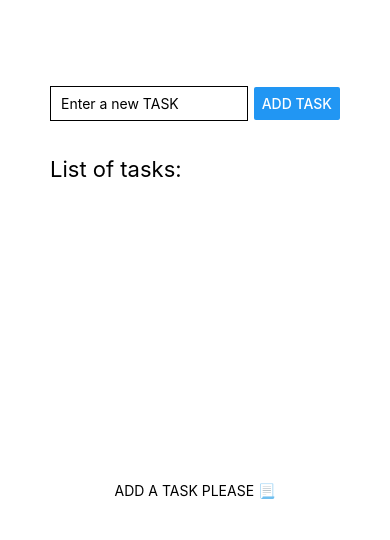
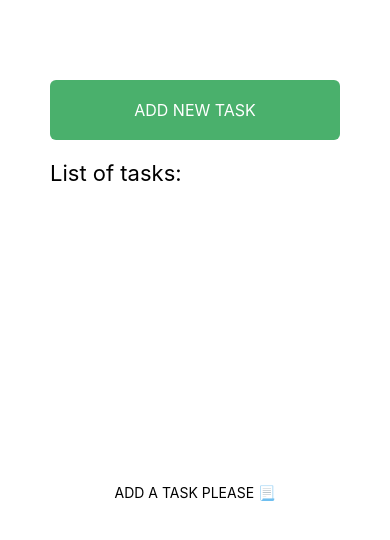
Before and after one commit to facuariasla/react-native_notes, a React Native app: screen / in a window 390 px wide. Shown: the top 540 px of the page. Built offline with nearby package versions, Linux system fonts and the light colour scheme.

Commit message:
img added in TaskItem and add Task style changed

```diff
--- a/App.js
+++ b/App.js
@@ -1,4 +1,11 @@
-import { StyleSheet, Text, View, FlatList } from "react-native";
+import {
+  StyleSheet,
+  Text,
+  View,
+  FlatList,
+  Button,
+  Pressable,
+} from "react-native";
 import { useState } from "react";
 import TaskItem from "./components/TaskItem";
 import TaskInput from "./components/TaskInput";
@@ -6,6 +13,7 @@ import TaskInput from "./components/TaskInput";
 export default function App() {
   const [enteredGoalText, setEnteredGoalText] = useState("");
   const [courseGoals, setCourseGoals] = useState([]);
+  const [modalVisible, setModalVisible] = useState(false);
 
   function goalInputHandler(enteredText) {
     setEnteredGoalText(enteredText);
@@ -13,6 +21,7 @@ export default function App() {
 
   function addGoalHandler() {
     //Actual time
+    if (!enteredGoalText) return;
     const actualTime = `${new Date().toLocaleDateString()} - ${new Date().getHours()}:${new Date().getMinutes()}`;
     console.log(actualTime);
     // console.log(enteredGoalText);
@@ -27,6 +36,7 @@ export default function App() {
       ...currentCourseGoals,
     ]);
     setEnteredGoalText("");
+    setModalVisible(false);
   }
 
   function deleteGoal(goalId) {
@@ -36,11 +46,27 @@ export default function App() {
 
   return (
     <View style={styles.container}>
+      {/* <Button
+        title="Add New Task"
+        color="#4AB06C"
+
+      /> */}
+      <Pressable
+        android_ripple={{color:'#57C67C'}}
+        style={styles.pressableAdd}
+        onPress={() => setModalVisible(true)}
+      >
+        <Text style={styles.pressableText}>ADD NEW TASK</Text>
+      </Pressable>
+
       <TaskInput
         goalInputHandler={goalInputHandler}
         enteredGoalText={enteredGoalText}
         addGoalHandler={addGoalHandler}
+        visible={modalVisible}
+        setModalVisible={setModalVisible}
       />
+
       <View style={styles.goalsData}>
         <Text style={styles.taskstitle}>List of tasks:</Text>
         {/* <ScrollView> */}
@@ -72,9 +98,23 @@ const styles = StyleSheet.create({
   container: {
     flex: 1,
     padding: 50,
+    paddingTop: 80,
+  },
+  pressableAdd: {
+    height: 60,
+    width: "100%",
+    backgroundColor: "#4AB06C",
+    alignItems: "center",
+    justifyContent: "center",
+    borderRadius: 6,
+  },
+  pressableText: {
+    fontSize: 16,
+    color: "#fff",
   },
   goalsData: {
     flex: 6,
+    paddingTop: 20,
   },
   taskstitle: {
     fontSize: 22,
--- a/components/TaskInput.js
+++ b/components/TaskInput.js
@@ -1,36 +1,65 @@
-import { StyleSheet, View, TextInput, Button } from "react-native";
+import { StyleSheet, View, TextInput, Button, Modal, Image } from "react-native";
 
 export default function TaskInput({
   goalInputHandler,
   enteredGoalText,
   addGoalHandler,
+  visible,
+  setModalVisible,
 }) {
   return (
+    <Modal visible={visible} animationType="fade">
       <View style={styles.inputsContainer}>
+        <Image style={styles.image} source={require('../assets/objimg.jpg')}/>
         <TextInput
           style={styles.textInput}
           placeholder="Enter a new TASK"
           value={enteredGoalText}
           onChangeText={goalInputHandler}
         />
+        <View style={styles.btnsContainer}>
+          <View style={styles.btn}>
+            <Button
+              title="Cancel"
+              color="#FF7575"
+              onPress={() => setModalVisible(false)}
+            />
+          </View>
+          <View style={styles.btn}>
             <Button title="Add task" onPress={addGoalHandler} />
           </View>
+        </View>
+      </View>
+    </Modal>
   );
 }
 
 const styles = StyleSheet.create({
   inputsContainer: {
     flex: 1,
-    flexDirection: "row",
+    padding: 20,
     alignItems: "center",
+    justifyContent: "center",
+  },
+  image:{
+    width:80,
+    height : 80,
+    margin: 20,
   },
   textInput: {
-    height: 35,
+    width: "100%",
+    height: 50,
     borderWidth: 1,
-    width: "70%",
     marginBottom: 10,
-    marginTop: 10,
-    marginRight: 6,
     paddingHorizontal: 10,
   },
+  btnsContainer: {
+    flexDirection: "row",
+    width: "100%",
+    justifyContent: "center",
+  },
+  btn: {
+    width: "45%",
+    margin: 5,
+  },
 });
--- a/components/TaskItem.js
+++ b/components/TaskItem.js
@@ -33,5 +33,6 @@ const styles = StyleSheet.create({
   },
   box_text: {
     marginBottom: 14,
+    fontSize: 16,
   },
 });
```
Also changed, not shown: assets/objimg.jpg (added). Lines whose indentation alone changed are shown as unchanged.
